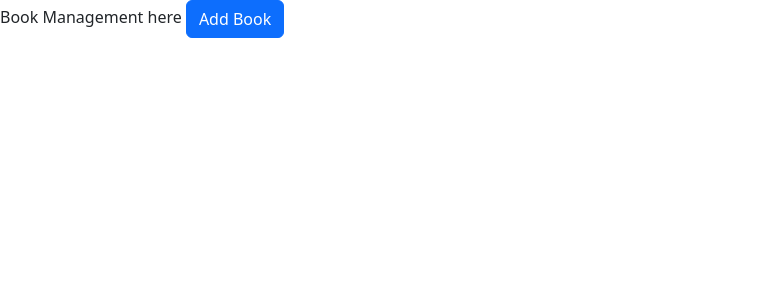
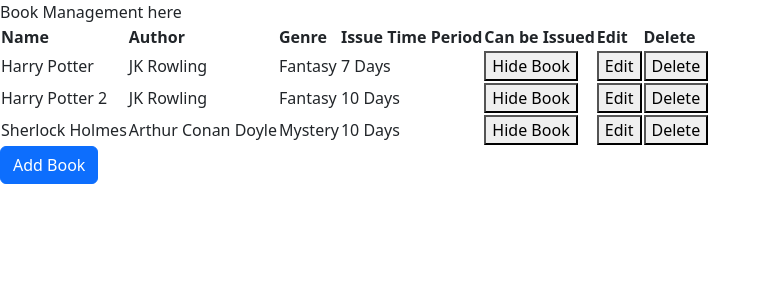
Before and after one commit to Huzaifa-Faizee/Library-Management-System, a Flask app: page /book-management in a window 1280 px wide. Shown: the top 300 px of the page, without its empty margins (0-771 px from the left). Run offline with Flask 3, Linux system fonts and the light colour scheme; a user stored in the database is signed in; data comes from the database, SQL or seed files in the repository; both versions use the stored data as it was after the commit.

Commit message:
book operations added

```diff
--- a/application/controllers.py
+++ b/application/controllers.py
@@ -52,6 +52,13 @@ def signUp():
             db.session.commit()
             return render_template("signin.html")
 
+
+@app.route("/logout")
+def Logout():
+    session.clear()
+    return redirect("/")
+
+
 # =======================Admin Dashboard Code Start========================
 
 
@@ -67,7 +74,47 @@ def Book_Management():
     if session.get("name") != "Admin":
         return redirect("/logout")
     sections = Section.query.all()
-    return render_template("admin/book_management.html", sections=sections)
+    books = Books.query.all()
+    return render_template("admin/book_management.html", sections=sections, books=books)
+
+
+@app.route("/edit-book/<int:book_id>", methods=["GET", "POST"])
+def Edit_Book(book_id):
+    if session.get("name") != "Admin":
+        return redirect("/logout")
+    book = Books.query.filter_by(book_id=book_id).first()
+    if request.method == "GET":
+        sections = Section.query.all()
+        return render_template("/admin/edit_book.html", book=book, sections=sections)
+    elif request.method == "POST":
+        # return "POST METHOD"
+        book.name = request.form.get("b_name")
+        book.author = request.form.get("author")
+        book.issue_time = request.form.get("issue_period")
+        book.genre = request.form.get("genre")
+        # book.section_id = request.form.get("section")
+        book.content = request.form.get("content")
+        db.session.add(book)
+        db.session.commit()
+        return redirect("/book-management")
+    else:
+        return "INCORRECT REQUEST!"
+
+
+@app.route("/delete-book/<int:book_id>")
+def Delete_Book(book_id):
+    if session.get("name") != "Admin":
+        return redirect("/logout")
+    book = Books.query.filter_by(book_id=book_id).first()
+    db.session.delete(book)
+    db.session.commit()
+    return redirect("/book-management")
+
+
+@app.route("/change-book-status/<int:book_id>/<int:status>")
+def Change_Book_Status(book_id):
+    if session.get("name") != "Admin":
+        return redirect("/logout")
 
 
 @app.route('/add-book', methods=["POST"])
@@ -102,9 +149,9 @@ def Add_Book():
 def Section_Management():
     if session.get("name") != "Admin":
         return redirect("/logout")
-
+    sections = Section.query.all()
     today_date = datetime.date.today()
-    return render_template("admin/section_management.html", today_date=today_date)
+    return render_template("admin/section_management.html", sections=sections, today_date=today_date)
 
 
 @app.route('/add-section', methods=["POST"])
@@ -143,11 +190,7 @@ def Statistics():
 
 # =======================Admin Dashboard Code End========================
 
-
-@app.route("/logout")
-def Logout():
-    session.clear()
-    return redirect("/")
+# =======================User Dashboard Code Start========================
 
 
 @app.route("/user")
@@ -155,3 +198,5 @@ def User_Dashboard():
     if not session.get("name"):
         return redirect("/logout")
     return render_template("user_dashboard.html")
+
+# =======================User Dashboard Code End========================
--- a/templates/admin/book_management.html
+++ b/templates/admin/book_management.html
@@ -15,9 +15,44 @@
 
 <body>
     Book Management here
+
+    <table>
+        <thead>
+            <tr>
+                <th>Name</th>
+                <th>Author</th>
+                <th>Genre</th>
+                <th>Issue Time Period</th>
+                <th>Can be Issued</th>
+                <th>Edit</th>
+                <th>Delete</th>
+            </tr>
+        </thead>
+        <tbody>
+            {% for book in books %}
+            <tr>
+                <td>{{ book.name }}</td>
+                <td> {{ book.author }} </td>
+                <td> {{ book.genre }} </td>
+                <td> {{ book.issue_time }} Days</td>
+                {% if book.status==1 %}
+                <td> <a href="/change-book-status/{{book.book_id}}/0"><button>Hide Book</button></a> </td>
+                {% else %}
+                <td><a href="change-book-status/{{book.book_id}}/1"><button>Show Book</button></a></td>
+                {% endif %}
+                <td> <a href="/edit-book/{{book.book_id}}"><button>Edit</button> </a></td>
+                <td> <a href="/delete-book/{{book.book_id}}"><button>Delete</button> </a></td>
+            </tr>
+            {% endfor %}
+        </tbody>
+    </table>
+
+
+
     <button type="button" class="btn btn-primary" data-bs-toggle="modal" data-bs-target="#addBookModal">
         Add Book
     </button>
+
 
     <!-- Modal -->
     <div class="modal fade" id="addBookModal" tabindex="-1" aria-labelledby="exampleModalLabel" aria-hidden="true">
```
Also changed, not shown: application/models.py (+9 -5 lines), templates/admin/edit_book.html (added, +49 -0 lines), templates/admin/section_management.html (+25 -0 lines), instance/library_management_system.db, 5 other files.
